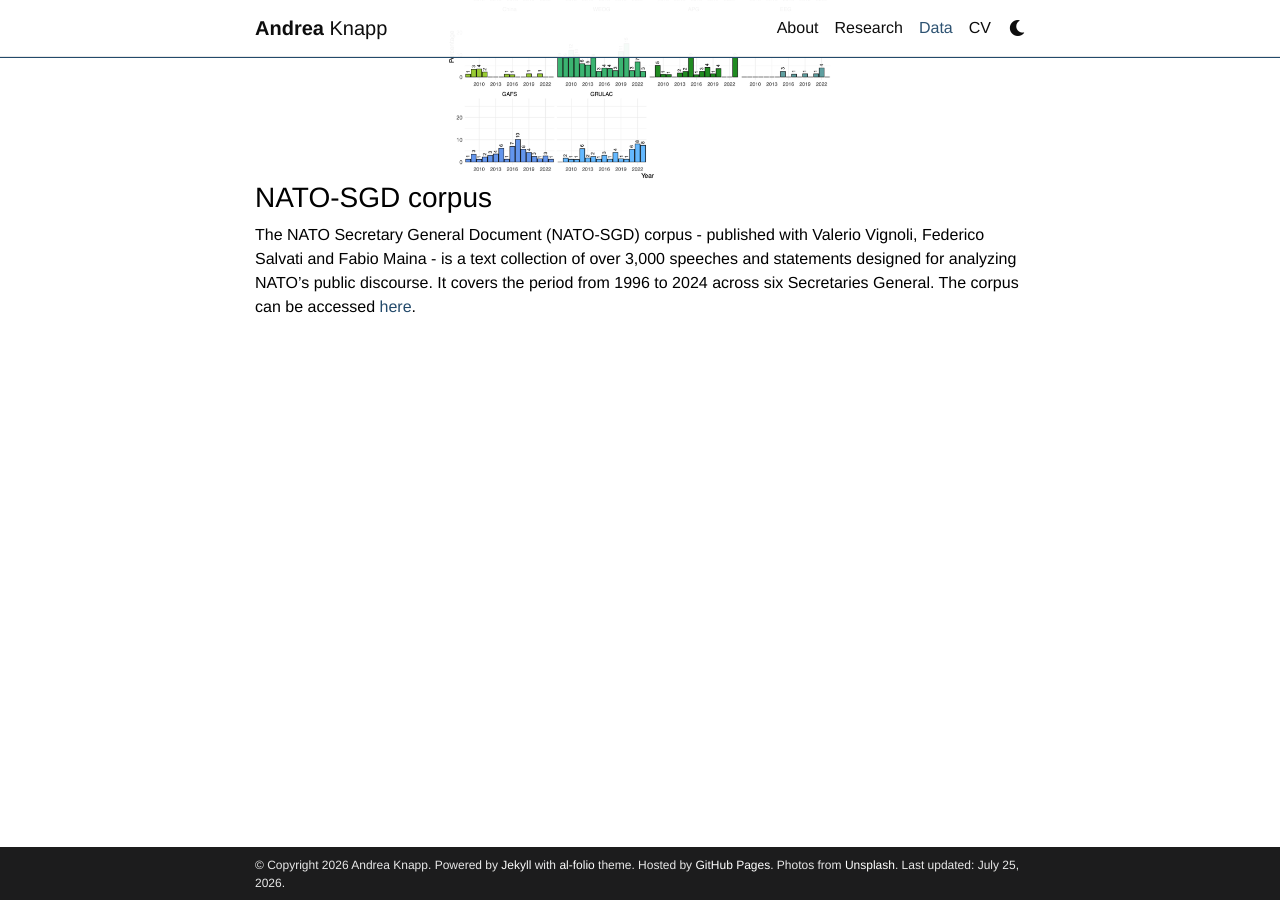
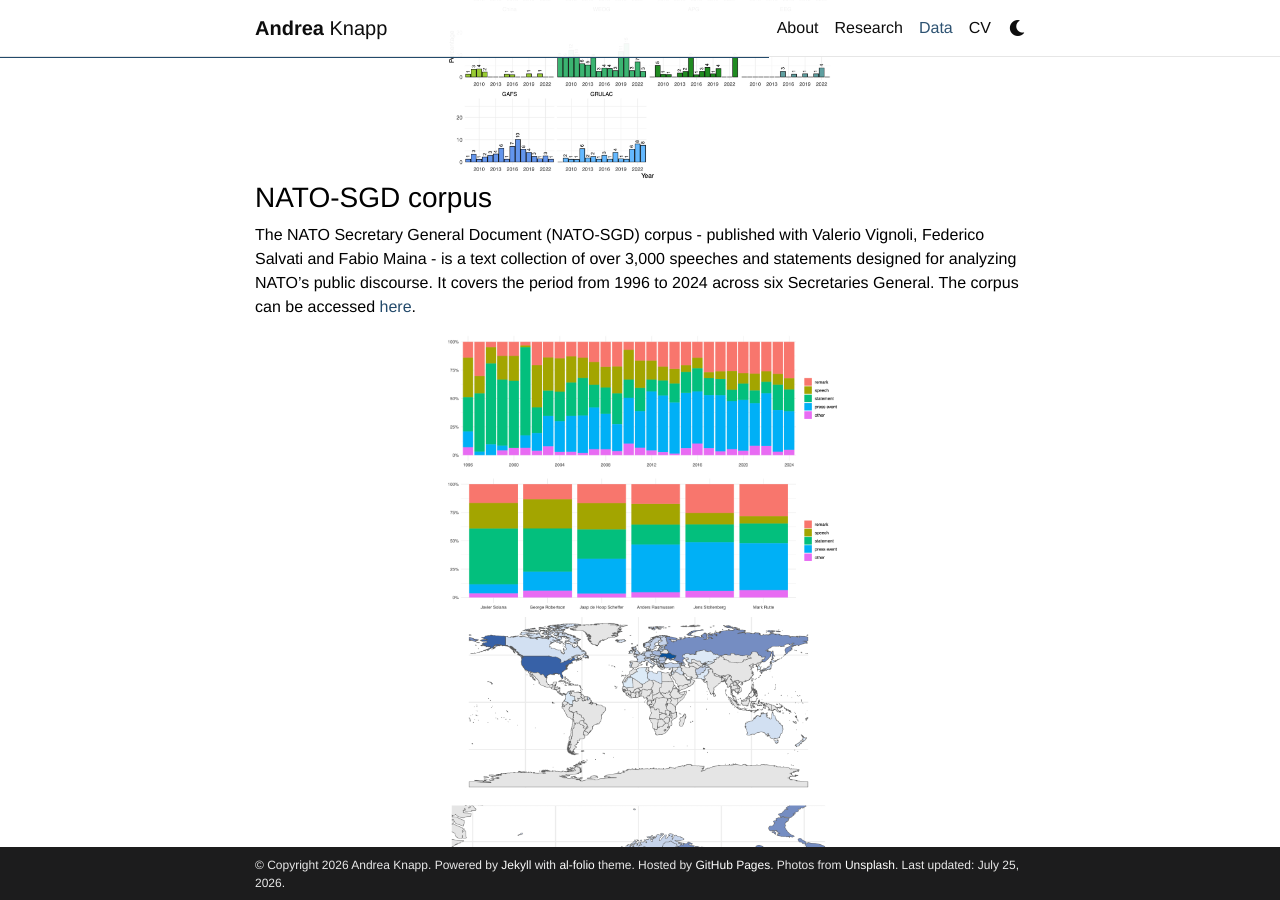
Before and after one commit to andrea-knpp/website, a Jekyll site: the page built from _pages/data.md, in a window 1280 px wide and 900 px high, scrolled down 897 px. Built offline with Jekyll 4.4.1, drawn with Linux system fonts in a browser that asks for light colours; comment, search, counter and statistics services are not loaded; a style sheet for code colours, icons or effects is not loaded.

Commit message:
Update data.md

```diff
--- a/_pages/data.md
+++ b/_pages/data.md
@@ -26,3 +26,15 @@
 ### NATO-SGD corpus
 
 The NATO Secretary General Document (NATO-SGD) corpus - published with Valerio Vignoli, Federico Salvati and Fabio Maina - is a text collection of over 3,000 speeches and statements designed for analyzing NATO's public discourse. It covers the period from 1996 to 2024 across six Secretaries General. The corpus can be accessed [here](https://dataverse.harvard.edu/dataset.xhtml?persistentId=doi:10.7910/DVN/SDVMOJ).
+
+<div style="text-align: center;">
+  <img src="/assets/img/Picture4.png" alt="NATO-SGD corpus" width="400">
+</div>
+
+<div style="text-align: center;">
+  <img src="/assets/img/Picture5.png" alt="NATO-SGD corpus" width="400">
+</div>
+
+<div style="text-align: center;">
+  <img src="/assets/img/Picture6.png" alt="NATO-SGD corpus" width="400">
+</div>
```
